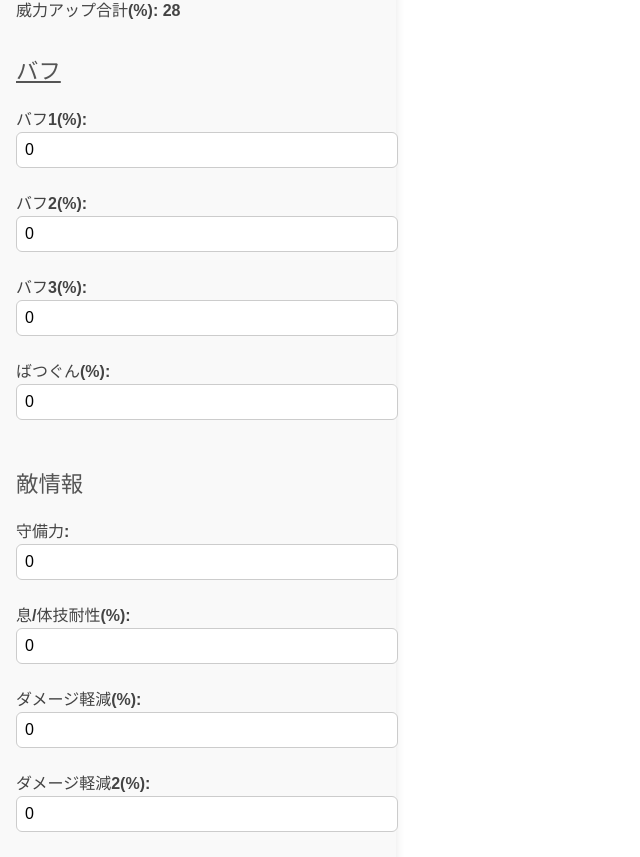
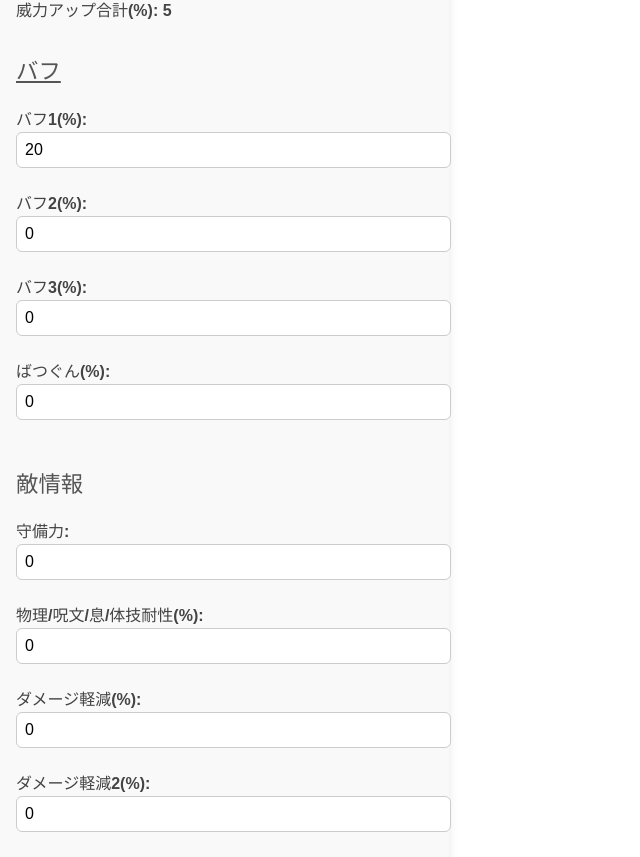
Before and after one commit to meve19/damage-calculator, a React (Vite) app: page / in a window 1280 px wide. Shown: the part 1139-1996 px from the top of the page, without its empty margins (0-640 px from the left). Built offline with nearby package versions, Linux system fonts and the light colour scheme.

Commit message:
プリズムソード初期値追加

```diff
--- a/src/App.jsx
+++ b/src/App.jsx
@@ -84,6 +84,19 @@ export default function App() {
     const total = damageBoost + levelBonus + constellationBonus + attributeRankBonus + talentBloomBonus + leaderBonus + equipmentBonus;
     setTotalBoost(total);
   }, [damageBoost, levelBonus, constellationBonus, attributeRankBonus, talentBloomBonus, leaderBonus, equipmentBonus]);
+
+  //プリズムソードの特技倍率を設定
+  useEffect(() => {
+    const selectedSkillName = skills[selectedType].find(skill => skill.value === selectedSkill)?.name;
+
+    if (selectedSkillName === 'プリズムソード' || selectedSkillName === 'シャインブラスト') {
+      setBuff1(20);
+      setTotalBoost(5);
+    }
+    if (selectedSkillName === 'プリズムソード' ){
+          setSpecialRate(615);
+    }
+  }, [selectedSkill, selectedType]);
 
   const calculate = () => {
     const powerCalc = 1 + totalBoost / 100;
@@ -214,7 +227,7 @@ export default function App() {
 
       <h2>敵情報</h2>
       {selectedType === '物理' && <div><label>守備力: <input type="number" value={defensePower} onChange={e => setDefensePower(+e.target.value)} /></label></div>}
-      <div><label>息/体技耐性(%): <input type="number" value={breathResistance} onChange={e => setBreathResistance(+e.target.value)} /></label></div>
+      <div><label>物理/呪文/息/体技耐性(%): <input type="number" value={breathResistance} onChange={e => setBreathResistance(+e.target.value)} /></label></div>
       <div><label>ダメージ軽減(%): <input type="number" value={damageReduction} onChange={e => setDamageReduction(+e.target.value)} /></label></div>
       <div><label>ダメージ軽減2(%): <input type="number" value={damageReduction2} onChange={e => setDamageReduction2(+e.target.value)} /></label></div>
       <div><label>闘技場軽減(%): <input type="number" value={damageReduction3} onChange={e => setDamageReduction3(+e.target.value)} /></label></div>
```
